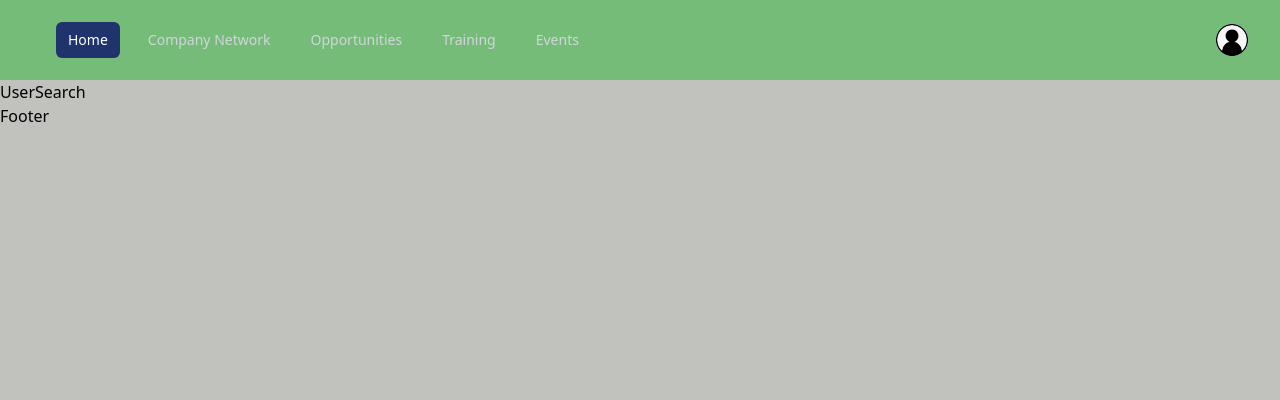
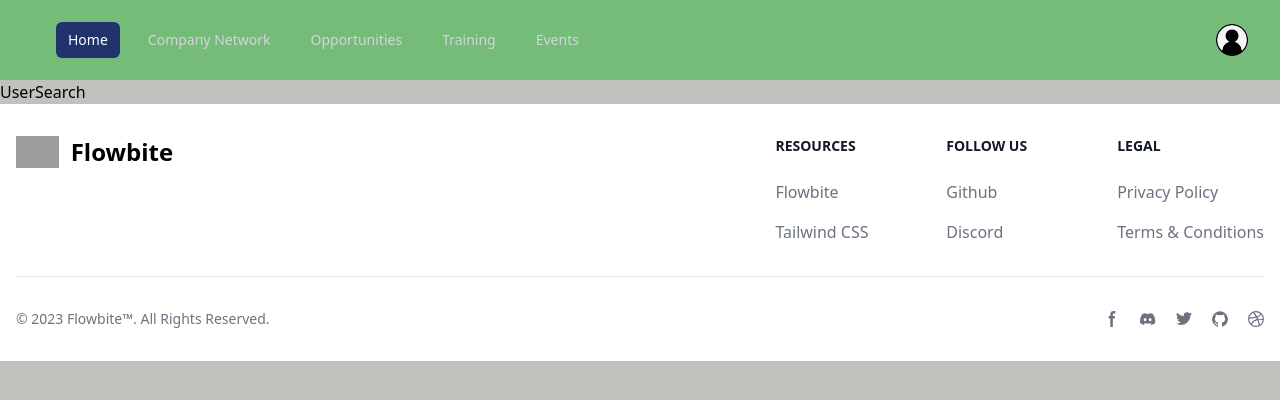
Before and after one commit to CallanVass/Internal-Hiring-App-Front-End, a React (Vite) app in the folder TalentForge-React-Front-End/: page /user-search in a window 1280 px wide. Shown: the top 400 px of the page. Built offline with nearby package versions, Linux system fonts and the light colour scheme; grey boxes are pictures that could not be loaded.

Commit message:
added tailwind footer

```diff
--- a/TalentForge-React-Front-End/src/components/Footer.jsx
+++ b/TalentForge-React-Front-End/src/components/Footer.jsx
@@ -2,7 +2,92 @@
 
 const Footer = () => {
   return (
-    <div>Footer</div>
+
+    <footer className="bg-white dark:bg-gray-900">
+        <div className="mx-auto w-full max-w-screen-xl p-4 py-6 lg:py-8">
+            <div className="md:flex md:justify-between">
+            <div className="mb-6 md:mb-0">
+                <a href="https://flowbite.com/" className="flex items-center">
+                    <img src="https://flowbite.com/docs/images/logo.svg" className="h-8 me-3" alt="FlowBite Logo" />
+                    <span className="self-center text-2xl font-semibold whitespace-nowrap dark:text-white">Flowbite</span>
+                </a>
+            </div>
+            <div className="grid grid-cols-2 gap-8 sm:gap-6 sm:grid-cols-3">
+                <div>
+                    <h2 className="mb-6 text-sm font-semibold text-gray-900 uppercase dark:text-white">Resources</h2>
+                    <ul className="text-gray-500 dark:text-gray-400 font-medium">
+                        <li className="mb-4">
+                            <a href="https://flowbite.com/" className="hover:underline">Flowbite</a>
+                        </li>
+                        <li>
+                            <a href="https://tailwindcss.com/" className="hover:underline">Tailwind CSS</a>
+                        </li>
+                    </ul>
+                </div>
+                <div>
+                    <h2 className="mb-6 text-sm font-semibold text-gray-900 uppercase dark:text-white">Follow us</h2>
+                    <ul className="text-gray-500 dark:text-gray-400 font-medium">
+                        <li className="mb-4">
+                            <a href="https://github.com/themesberg/flowbite" className="hover:underline ">Github</a>
+                        </li>
+                        <li>
+                            <a href="https://discord.gg/4eeurUVvTy" className="hover:underline">Discord</a>
+                        </li>
+                    </ul>
+                </div>
+                <div>
+                    <h2 className="mb-6 text-sm font-semibold text-gray-900 uppercase dark:text-white">Legal</h2>
+                    <ul className="text-gray-500 dark:text-gray-400 font-medium">
+                        <li className="mb-4">
+                            <a href="#" className="hover:underline">Privacy Policy</a>
+                        </li>
+                        <li>
+                            <a href="#" className="hover:underline">Terms &amp; Conditions</a>
+                        </li>
+                    </ul>
+                </div>
+            </div>
+        </div>
+        <hr className="my-6 border-gray-200 sm:mx-auto dark:border-gray-700 lg:my-8" />
+        <div className="sm:flex sm:items-center sm:justify-between">
+            <span className="text-sm text-gray-500 sm:text-center dark:text-gray-400">© 2023 <a href="https://flowbite.com/" className="hover:underline">Flowbite™</a>. All Rights Reserved.
+            </span>
+            <div className="flex mt-4 sm:justify-center sm:mt-0">
+                <a href="#" className="text-gray-500 hover:text-gray-900 dark:hover:text-white">
+                    <svg className="w-4 h-4" aria-hidden="true" xmlns="http://www.w3.org/2000/svg" fill="currentColor" viewBox="0 0 8 19">
+                            <path fillRule="evenodd" d="M6.135 3H8V0H6.135a4.147 4.147 0 0 0-4.142 4.142V6H0v3h2v9.938h3V9h2.021l.592-3H5V3.591A.6.6 0 0 1 5.592 3h.543Z" clip-rule="evenodd"/>
+                        </svg>
+                    <span className="sr-only">Facebook page</span>
+                </a>
+                <a href="#" className="text-gray-500 hover:text-gray-900 dark:hover:text-white ms-5">
+                    <svg className="w-4 h-4" aria-hidden="true" xmlns="http://www.w3.org/2000/svg" fill="currentColor" viewBox="0 0 21 16">
+                            <path d="M16.942 1.556a16.3 16.3 0 0 0-4.126-1.3 12.04 12.04 0 0 0-.529 1.1 15.175 15.175 0 0 0-4.573 0 11.585 11.585 0 0 0-.535-1.1 16.274 16.274 0 0 0-4.129 1.3A17.392 17.392 0 0 0 .182 13.218a15.785 15.785 0 0 0 4.963 2.521c.41-.564.773-1.16 1.084-1.785a10.63 10.63 0 0 1-1.706-.83c.143-.106.283-.217.418-.33a11.664 11.664 0 0 0 10.118 0c.137.113.277.224.418.33-.544.328-1.116.606-1.71.832a12.52 12.52 0 0 0 1.084 1.785 16.46 16.46 0 0 0 5.064-2.595 17.286 17.286 0 0 0-2.973-11.59ZM6.678 10.813a1.941 1.941 0 0 1-1.8-2.045 1.93 1.93 0 0 1 1.8-2.047 1.919 1.919 0 0 1 1.8 2.047 1.93 1.93 0 0 1-1.8 2.045Zm6.644 0a1.94 1.94 0 0 1-1.8-2.045 1.93 1.93 0 0 1 1.8-2.047 1.918 1.918 0 0 1 1.8 2.047 1.93 1.93 0 0 1-1.8 2.045Z"/>
+                        </svg>
+                    <span className="sr-only">Discord community</span>
+                </a>
+                <a href="#" className="text-gray-500 hover:text-gray-900 dark:hover:text-white ms-5">
+                    <svg className="w-4 h-4" aria-hidden="true" xmlns="http://www.w3.org/2000/svg" fill="currentColor" viewBox="0 0 20 17">
+                        <path fillRule="evenodd" d="M20 1.892a8.178 8.178 0 0 1-2.355.635 4.074 4.074 0 0 0 1.8-2.235 8.344 8.344 0 0 1-2.605.98A4.13 4.13 0 0 0 13.85 0a4.068 4.068 0 0 0-4.1 4.038 4 4 0 0 0 .105.919A11.705 11.705 0 0 1 1.4.734a4.006 4.006 0 0 0 1.268 5.392 4.165 4.165 0 0 1-1.859-.5v.05A4.057 4.057 0 0 0 4.1 9.635a4.19 4.19 0 0 1-1.856.07 4.108 4.108 0 0 0 3.831 2.807A8.36 8.36 0 0 1 0 14.184 11.732 11.732 0 0 0 6.291 16 11.502 11.502 0 0 0 17.964 4.5c0-.177 0-.35-.012-.523A8.143 8.143 0 0 0 20 1.892Z" clip-rule="evenodd"/>
+                    </svg>
+                    <span className="sr-only">Twitter page</span>
+                </a>
+                <a href="#" className="text-gray-500 hover:text-gray-900 dark:hover:text-white ms-5">
+                    <svg className="w-4 h-4" aria-hidden="true" xmlns="http://www.w3.org/2000/svg" fill="currentColor" viewBox="0 0 20 20">
+                            <path fillRule="evenodd" d="M10 .333A9.911 9.911 0 0 0 6.866 19.65c.5.092.678-.215.678-.477 0-.237-.01-1.017-.014-1.845-2.757.6-3.338-1.169-3.338-1.169a2.627 2.627 0 0 0-1.1-1.451c-.9-.615.07-.6.07-.6a2.084 2.084 0 0 1 1.518 1.021 2.11 2.11 0 0 0 2.884.823c.044-.503.268-.973.63-1.325-2.2-.25-4.516-1.1-4.516-4.9A3.832 3.832 0 0 1 4.7 7.068a3.56 3.56 0 0 1 .095-2.623s.832-.266 2.726 1.016a9.409 9.409 0 0 1 4.962 0c1.89-1.282 2.717-1.016 2.717-1.016.366.83.402 1.768.1 2.623a3.827 3.827 0 0 1 1.02 2.659c0 3.807-2.319 4.644-4.525 4.889a2.366 2.366 0 0 1 .673 1.834c0 1.326-.012 2.394-.012 2.72 0 .263.18.572.681.475A9.911 9.911 0 0 0 10 .333Z" clip-rule="evenodd"/>
+                    </svg>
+                    <span className="sr-only">GitHub account</span>
+                </a>
+                <a href="#" className="text-gray-500 hover:text-gray-900 dark:hover:text-white ms-5">
+                    <svg className="w-4 h-4" aria-hidden="true" xmlns="http://www.w3.org/2000/svg" fill="currentColor" viewBox="0 0 20 20">
+                        <path fillRule="evenodd" d="M10 0a10 10 0 1 0 10 10A10.009 10.009 0 0 0 10 0Zm6.613 4.614a8.523 8.523 0 0 1 1.93 5.32 20.094 20.094 0 0 0-5.949-.274c-.059-.149-.122-.292-.184-.441a23.879 23.879 0 0 0-.566-1.239 11.41 11.41 0 0 0 4.769-3.366ZM8 1.707a8.821 8.821 0 0 1 2-.238 8.5 8.5 0 0 1 5.664 2.152 9.608 9.608 0 0 1-4.476 3.087A45.758 45.758 0 0 0 8 1.707ZM1.642 8.262a8.57 8.57 0 0 1 4.73-5.981A53.998 53.998 0 0 1 9.54 7.222a32.078 32.078 0 0 1-7.9 1.04h.002Zm2.01 7.46a8.51 8.51 0 0 1-2.2-5.707v-.262a31.64 31.64 0 0 0 8.777-1.219c.243.477.477.964.692 1.449-.114.032-.227.067-.336.1a13.569 13.569 0 0 0-6.942 5.636l.009.003ZM10 18.556a8.508 8.508 0 0 1-5.243-1.8 11.717 11.717 0 0 1 6.7-5.332.509.509 0 0 1 .055-.02 35.65 35.65 0 0 1 1.819 6.476 8.476 8.476 0 0 1-3.331.676Zm4.772-1.462A37.232 37.232 0 0 0 13.113 11a12.513 12.513 0 0 1 5.321.364 8.56 8.56 0 0 1-3.66 5.73h-.002Z" clip-rule="evenodd"/>
+                    </svg>
+                    <span className="sr-only">Dribbble account</span>
+                </a>
+            </div>
+        </div>
+        </div>
+    </footer>
+
   )
 }
 
```
